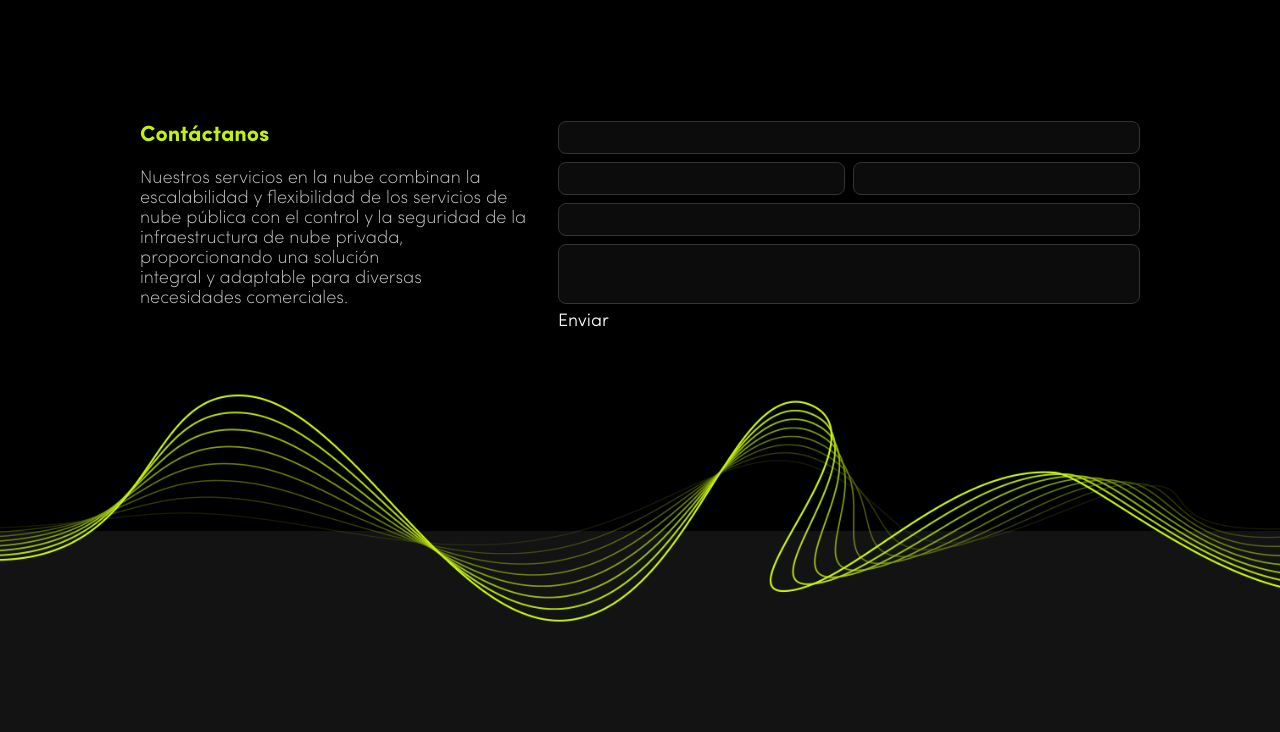
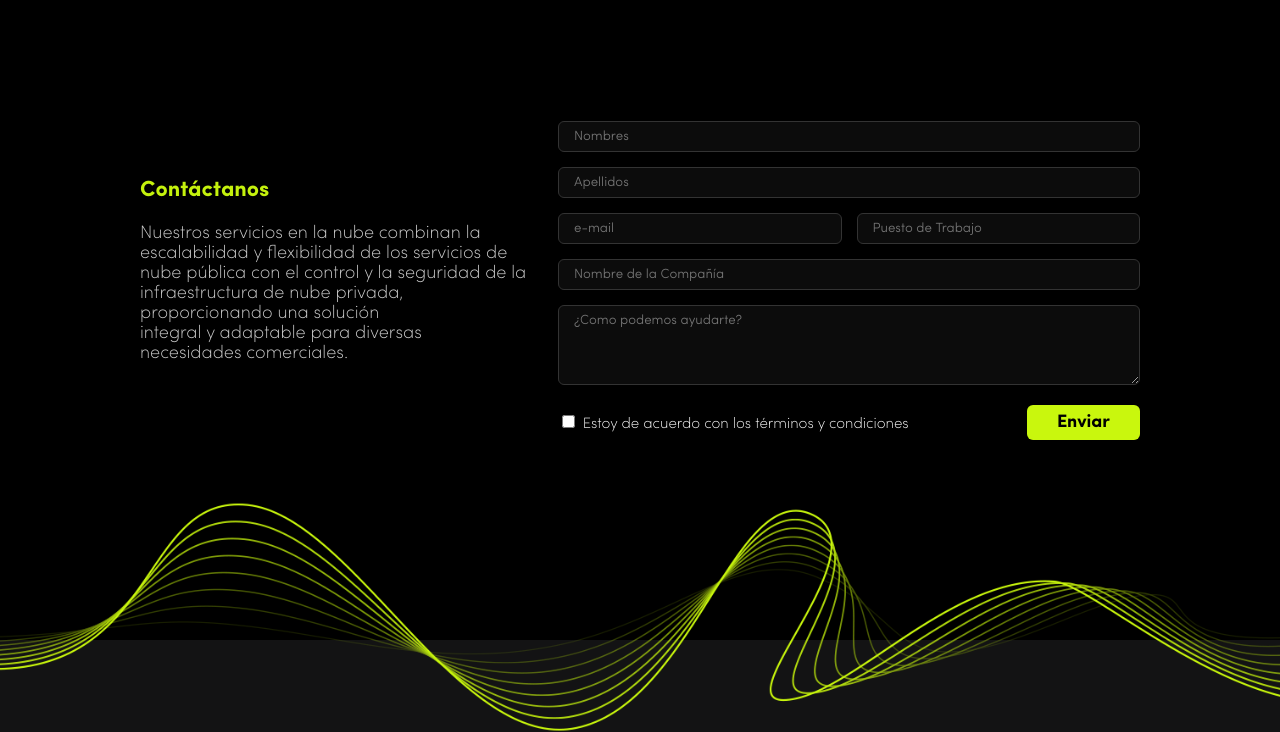
Before and after one commit to Silent4Devs/ntech-web, an Astro site: page /oracle-servicio-nube in a window 1280 px wide. Shown: the part 4520-5252 px from the top of the page. Built offline with nearby package versions, Linux system fonts and the light colour scheme; Astro itself is replaced by a stand-in of ours.

Commit message:
vercion pc

```diff
--- /dev/null
+++ b/src/components/oracle-form-contact.astro
@@ -0,0 +1,48 @@
+<style>
+  .form-oracle input:not(input[type="checkbox"]),
+  .form-oracle textarea {
+    width: 100%;
+    background-color: rgba(119, 119, 119, 0.1);
+    border: 1px solid #333333;
+    padding: 8px 15px;
+    color: #fff;
+    border-radius: 6px;
+    margin-bottom: 15px;
+    transition: 0.3s;
+    font-family: "Sofia Pro";
+  }
+
+  .form-oracle .flex {
+    gap: 15px;
+  }
+
+  .btn-form {
+    padding: 8px 30px;
+    border-radius: 6px;
+    background-color: #c9f70d;
+    color: #000;
+    font-family: "Sofia Pro bold";
+  }
+</style>
+<div class="form-oracle">
+  <input type="text" placeholder="Nombres" />
+  <input type="text" placeholder="Apellidos" />
+  <div class="flex">
+    <input type="text" placeholder="e-mail" />
+    <input type="text" placeholder="Puesto de Trabajo" />
+  </div>
+  <input type="text" placeholder="Nombre de la Compañía" />
+  <textarea placeholder="¿Como podemos ayudarte?" style="height: 80px;"
+  ></textarea>
+  <div class="flex justify-between align-center" style="">
+    <div>
+      <input type="checkbox" name="" id="" />
+      <label for="">
+        <small class="font-light">
+          Estoy de acuerdo con los términos y condiciones
+        </small>
+      </label>
+    </div>
+    <button class="btn-form">Enviar</button>
+  </div>
+</div>
--- a/src/css/oracle-servicio-nube.css
+++ b/src/css/oracle-servicio-nube.css
@@ -12,17 +12,3 @@
     grid-template-columns: 1fr 1fr;
     gap: 30px; */
 }
-
-.form-oracle input{
-    width: 100%;
-    background-color: rgba(119, 119, 119, 0.1);
-    border: 1px solid #333333;
-    padding: 8px 15px;
-    color: #fff;
-    border-radius: 8px;
-    margin-bottom: 8px;
-}
-
-.form-oracle .flex{
-    gap: 8px;
-}
--- a/src/pages/oracle-servicio-nube.astro
+++ b/src/pages/oracle-servicio-nube.astro
@@ -3,6 +3,8 @@ import Layout from "../layouts/oracle-layout.astro";
 import "../css/oracle-servicio-nube.css";
 
 import BtnReserva from "../components/btn-reserva.astro";
+
+import FormContact from "../components/oracle-form-contact.astro";
 ---
 
 <Layout>
@@ -401,18 +403,7 @@ import BtnReserva from "../components/btn-reserva.astro";
             </p>
           </div>
           <div style="width: 60%;">
-            <div class="form-oracle">
-              <input type="text" placeholder="" />
-              <div class="flex">
-                <input type="text" placeholder="" />
-                <input type="text" placeholder="" />
-              </div>
-              <input type="text" placeholder="" />
-              <input type="text" placeholder="" style="height: 60px;" />
-              <div>
-                <button class="btn">Enviar</button>
-              </div>
-            </div>
+            <FormContact />
           </div>
         </div>
       </div>
```
